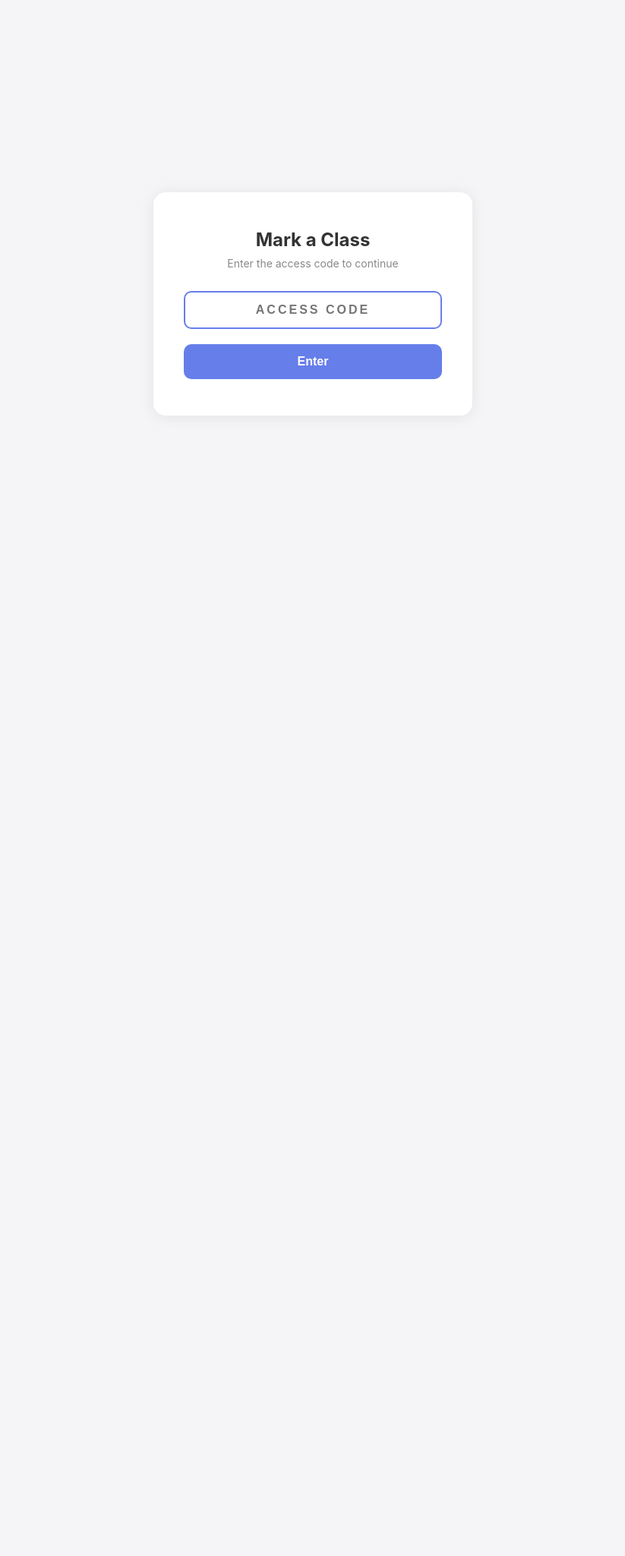
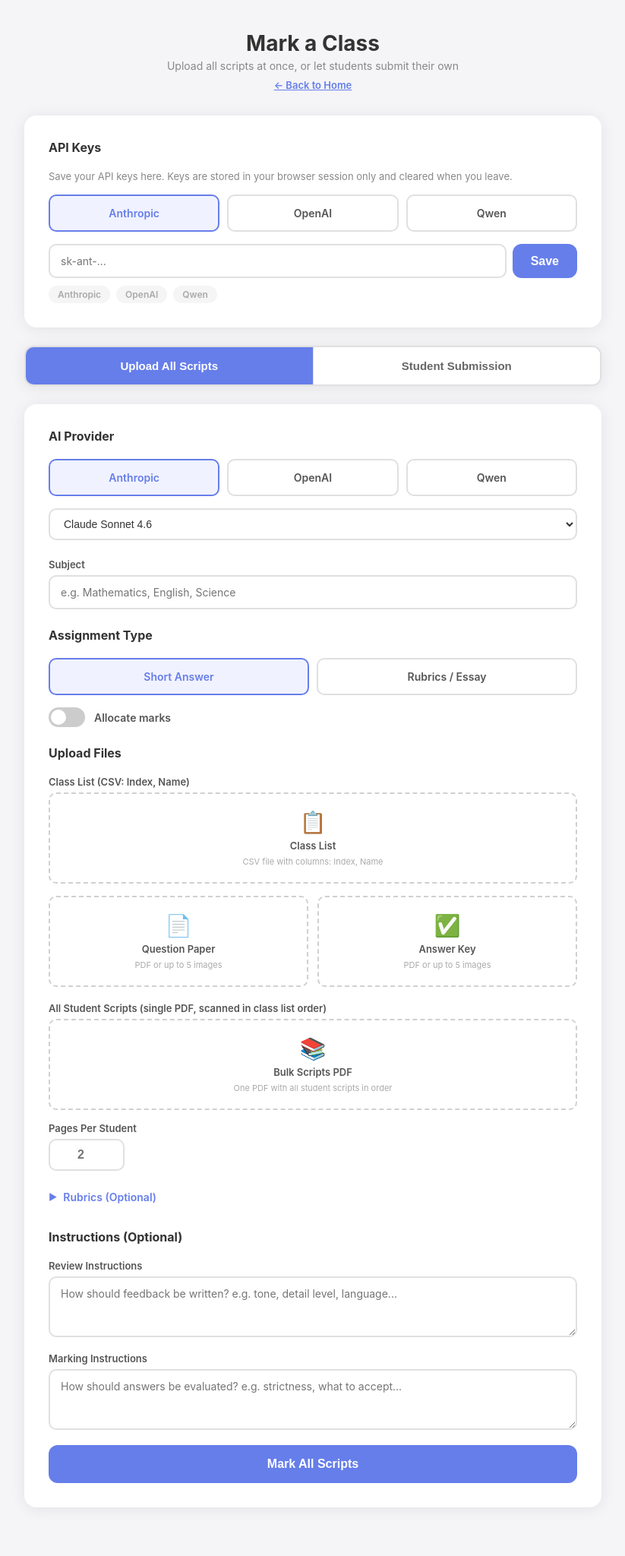
Before and after one commit to twahidin/ai-marking-prototype, a Flask app: page /class in a window 1280 px wide. Shown: the whole page at 76% size, without its empty margins (228-1051 px from the left). Before the commit the page ends 499 px from the top, so only its background shows below. Run offline with Flask 3, Linux system fonts and the light colour scheme.

Commit message:
Rename PROVIDE_KEYS to DEMO_MODE, access code gate logic
DEMO_MODE env var replaces PROVIDE_KEYS:
- DEMO_MODE=TRUE: demo behavior (server keys for single, own for bulk,
  student submit visible but disabled)
- DEMO_MODE=FALSE + ACCESS_CODE set: self-hosted with gate, all features
  use server env keys
- DEMO_MODE=FALSE + no ACCESS_CODE: open access, no gate

ACCESS_CODE logic:
- If ACCESS_CODE is set: users must enter it per session
- If ACCESS_CODE is empty/not set: no gate, auto-authenticated

Self-hosted: env keys used at runtime everywhere, never stored in DB.
Fixed infinite recursion bug in _is_authenticated().

Co-Authored-By: Claude Opus 4.6 (1M context) <noreply@anthropic.com>

```diff
--- a/app.py
+++ b/app.py
@@ -21,8 +21,8 @@ logger = logging.getLogger(__name__)
 app = Flask(__name__)
 app.secret_key = os.getenv('FLASK_SECRET_KEY', 'dev-secret-key-change-in-production')
 
-ACCESS_CODE = os.getenv('ACCESS_CODE', 'DEMO2026')
-PROVIDE_KEYS = os.getenv('PROVIDE_KEYS', 'TRUE').upper() == 'TRUE'
+ACCESS_CODE = os.getenv('ACCESS_CODE', '').strip()
+DEMO_MODE = os.getenv('DEMO_MODE', 'FALSE').upper() == 'TRUE'
 
 # Initialize database
 init_db(app)
@@ -41,15 +41,25 @@ def cleanup_old_jobs():
 
 
 def _get_session_keys():
-    """Get session-stored API keys (used when PROVIDE_KEYS is FALSE or for bulk)."""
+    """Get session-stored API keys (used when DEMO_MODE is FALSE or for bulk)."""
     return session.get('api_keys') or {}
 
 
 def _effective_keys(force_session=False):
-    """Return session keys dict if server keys are disabled or force_session is True."""
-    if force_session or not PROVIDE_KEYS:
+    """Return session keys for single marking. In demo mode, use server env keys."""
+    if force_session:
         return _get_session_keys()
-    return None  # Use server env keys
+    # In demo mode, single marking uses server env keys (return None)
+    # In self-hosted, also use server env keys but supplement with session keys
+    sk = _get_session_keys()
+    return sk if sk else None
+
+
+def _is_authenticated():
+    """Check if user is authenticated. Auto-auth if no ACCESS_CODE is set."""
+    if not ACCESS_CODE:
+        return True
+    return session.get('authenticated', False)
 
 
 # ---------------------------------------------------------------------------
@@ -88,25 +98,25 @@ def run_marking_job(job_id, provider, model, question_paper_pages, answer_key_pa
 
 @app.route('/')
 def hub():
-    authenticated = session.get('authenticated', False)
+    authenticated = _is_authenticated()
     return render_template('hub.html', authenticated=authenticated)
 
 
 @app.route('/mark')
 def single_mark_page():
-    authenticated = session.get('authenticated', False)
+    authenticated = _is_authenticated()
     sk = _effective_keys()
     providers = get_available_providers(session_keys=sk)
     return render_template('index.html',
                            authenticated=authenticated,
                            providers=providers,
-                           provide_keys=PROVIDE_KEYS,
+                           demo_mode=DEMO_MODE,
                            all_providers=PROVIDERS)
 
 
 @app.route('/class')
 def class_page():
-    authenticated = session.get('authenticated', False)
+    authenticated = _is_authenticated()
     sk = _get_session_keys()
     providers = get_available_providers(session_keys=sk)
     assignments = []
@@ -115,7 +125,7 @@ def class_page():
     return render_template('class.html',
                            authenticated=authenticated,
                            providers=providers,
-                           provide_keys=PROVIDE_KEYS,
+                           demo_mode=DEMO_MODE,
                            all_providers=PROVIDERS,
                            assignments=assignments)
 
@@ -142,7 +152,7 @@ def save_keys():
         if val:
             keys[prov] = val
     session['api_keys'] = keys
-    sk = keys if (not PROVIDE_KEYS) else None
+    sk = keys if (not DEMO_MODE) else None
     providers = get_available_providers(session_keys=sk)
     return jsonify({'success': True, 'providers': {k: v for k, v in providers.items()}})
 
@@ -760,7 +770,7 @@ def teacher_delete_assignment(assignment_id):
 @app.route('/submit/<assignment_id>')
 def student_page(assignment_id):
     asn = Assignment.query.get_or_404(assignment_id)
-    return render_template('submit.html', assignment_id=assignment_id, subject=asn.subject, demo_mode=PROVIDE_KEYS)
+    return render_template('submit.html', assignment_id=assignment_id, subject=asn.subject, demo_mode=DEMO_MODE)
 
 
 @app.route('/submit/<assignment_id>/verify', methods=['POST'])
--- a/templates/class.html
+++ b/templates/class.html
@@ -648,7 +648,7 @@ async function verifyCode() {
    ===================================================================== */
 const ALL_PROVIDERS = {{ all_providers | tojson }};
 let BULK_PROVIDER_MODELS = {{ providers | tojson }};
-const PROVIDE_KEYS = {{ provide_keys | tojson }};
+const DEMO_MODE = {{ demo_mode | tojson }};
 const savedKeys = {};
 let bulkJobId = null;
 
@@ -1003,7 +1003,7 @@ function renderTeacherProviderGroup() {
     const group = document.getElementById('teacherProviderGroup');
     group.innerHTML = '';
     // When server provides keys, use server providers; otherwise use savedKeys
-    const availableProviders = PROVIDE_KEYS ? Object.keys(BULK_PROVIDER_MODELS) : Object.keys(savedKeys);
+    const availableProviders = DEMO_MODE ? Object.keys(BULK_PROVIDER_MODELS) : Object.keys(savedKeys);
     if (availableProviders.length === 0) {
         document.getElementById('teacherNoProviderMsg').style.display = 'block';
         updateTeacherModelSelect();
@@ -1077,8 +1077,8 @@ async function createAssignment() {
     hideTeacherError();
     hideTeacherSuccess();
 
-    const availableProviders = PROVIDE_KEYS ? Object.keys(BULK_PROVIDER_MODELS) : Object.keys(savedKeys);
-    if (availableProviders.length === 0) return showTeacherError(PROVIDE_KEYS ? 'No AI providers configured on the server.' : 'Please save at least one API key above.');
+    const availableProviders = DEMO_MODE ? Object.keys(BULK_PROVIDER_MODELS) : Object.keys(savedKeys);
+    if (availableProviders.length === 0) return showTeacherError(DEMO_MODE ? 'No AI providers configured on the server.' : 'Please save at least one API key above.');
 
     const provider = document.querySelector('input[name="teacher_provider"]:checked')?.value;
     if (!provider) return showTeacherError('Please select an AI provider.');
```
Also changed, not shown: templates/index.html (+4 -4 lines).
